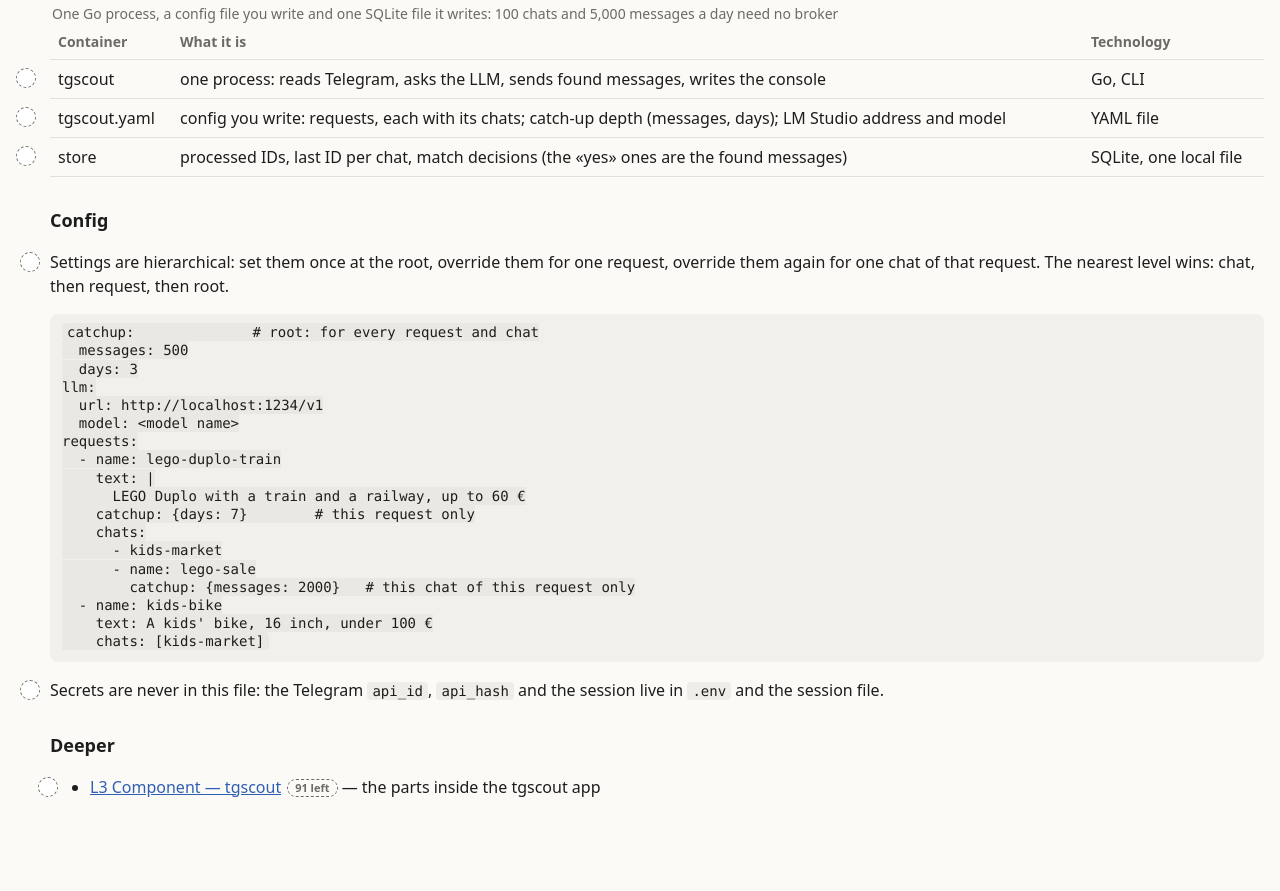
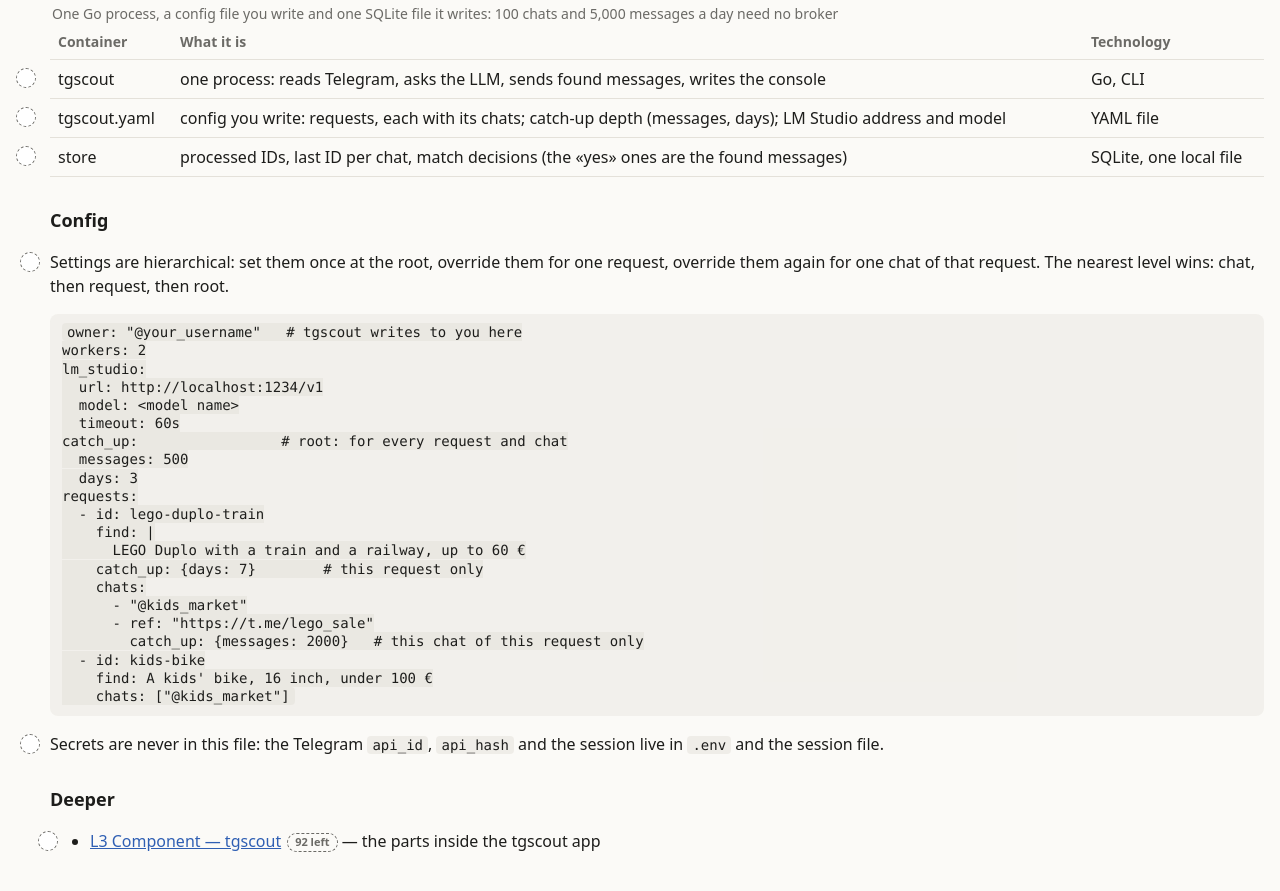
Before and after one commit to firstpilotpirx/tgscout, a plain HTML site: page docs/architecture/overview.html in a window 1280 px wide. Shown: the part 843-1734 px from the top of the page. Before the commit the page ends 1682 px from the top, so only its background shows below. Drawn offline with Linux system fonts and the light colour scheme; no server answers.

Commit message:
docs(settings): example config, README, board samples; bump to 0.2.0
Co-Authored-By: Claude <noreply@anthropic.com>

```diff
--- a/docs/architecture/overview.html
+++ b/docs/architecture/overview.html
@@ -251,24 +251,27 @@ links:
 
 <h2>Config</h2>
 <p data-kr="t/config/p1" data-kr-hash="4587ced854" data-kr-kind="text" data-kr-label="Settings are hierarchical: set them once at the root, override them for one req…">Settings are hierarchical: set them once at the root, override them for one request, override them again for one chat of that request. The nearest level wins: chat, then request, then root.</p>
-<pre><code>catchup:              # root: for every request and chat
+<pre><code>owner: "@your_username"   # tgscout writes to you here
+workers: 2
+lm_studio:
+  url: http://localhost:1234/v1
+  model: &lt;model name&gt;
+  timeout: 60s
+catch_up:                 # root: for every request and chat
   messages: 500
   days: 3
-llm:
-  url: http://localhost:1234/v1
-  model: &lt;model name&gt;
 requests:
-  - name: lego-duplo-train
-    text: |
+  - id: lego-duplo-train
+    find: |
       LEGO Duplo with a train and a railway, up to 60 €
-    catchup: {days: 7}        # this request only
+    catch_up: {days: 7}        # this request only
     chats:
-      - kids-market
-      - name: lego-sale
-        catchup: {messages: 2000}   # this chat of this request only
-  - name: kids-bike
-    text: A kids' bike, 16 inch, under 100 €
-    chats: [kids-market]
+      - "@kids_market"
+      - ref: "https://t.me/lego_sale"
+        catch_up: {messages: 2000}   # this chat of this request only
+  - id: kids-bike
+    find: A kids' bike, 16 inch, under 100 €
+    chats: ["@kids_market"]
 </code></pre>
 <p data-kr="t/config/p2" data-kr-hash="525cbe1cfc" data-kr-kind="text" data-kr-label="Secrets are never in this file: the Telegram api_id , api_hash and the session …">Secrets are never in this file: the Telegram <code>api_id</code>, <code>api_hash</code> and the session live in <code>.env</code> and the session file.</p>
 
@@ -279,7 +282,7 @@ requests:
 </ul>
 
 </main>
-<template id="kit-review-state">{"pages":{"architecture/overview.html":[]},"counts":{"architecture/context.html":{"total":18,"reviewed":0,"edited":0},"architecture/overview.html":{"total":19,"reviewed":0,"edited":0},"architecture/quality-attributes.html":{"total":51,"reviewed":0,"edited":0},"architecture/store.html":{"total":8,"reviewed":0,"edited":0},"architecture/tgscout.html":{"total":91,"reviewed":0,"edited":0},"flows/catch-up.html":{"total":22,"reviewed":0,"edited":0},"flows/message-path.html":{"total":49,"reviewed":0,"edited":0},"flows/start.html":{"total":23,"reviewed":0,"edited":0},"index.html":{"total":16,"reviewed":0,"edited":0}}}</template>
+<template id="kit-review-state">{"pages":{"architecture/overview.html":[]},"counts":{"architecture/context.html":{"total":18,"reviewed":0,"edited":0},"architecture/overview.html":{"total":19,"reviewed":0,"edited":0},"architecture/quality-attributes.html":{"total":51,"reviewed":0,"edited":0},"architecture/store.html":{"total":8,"reviewed":0,"edited":0},"architecture/tgscout.html":{"total":92,"reviewed":0,"edited":0},"flows/catch-up.html":{"total":22,"reviewed":0,"edited":0},"flows/message-path.html":{"total":49,"reviewed":0,"edited":0},"flows/start.html":{"total":23,"reviewed":0,"edited":0},"index.html":{"total":34,"reviewed":0,"edited":0},"modules/matching/overview.html":{"total":39,"reviewed":0,"edited":0}}}</template>
 <script id="kit-review-script">(() => {
   "use strict";
   const meta = document.querySelector('meta[name="kit-review"]');
```
Also changed, not shown: docs/architecture/tgscout.html (+4 -4 lines), 5 other files.
